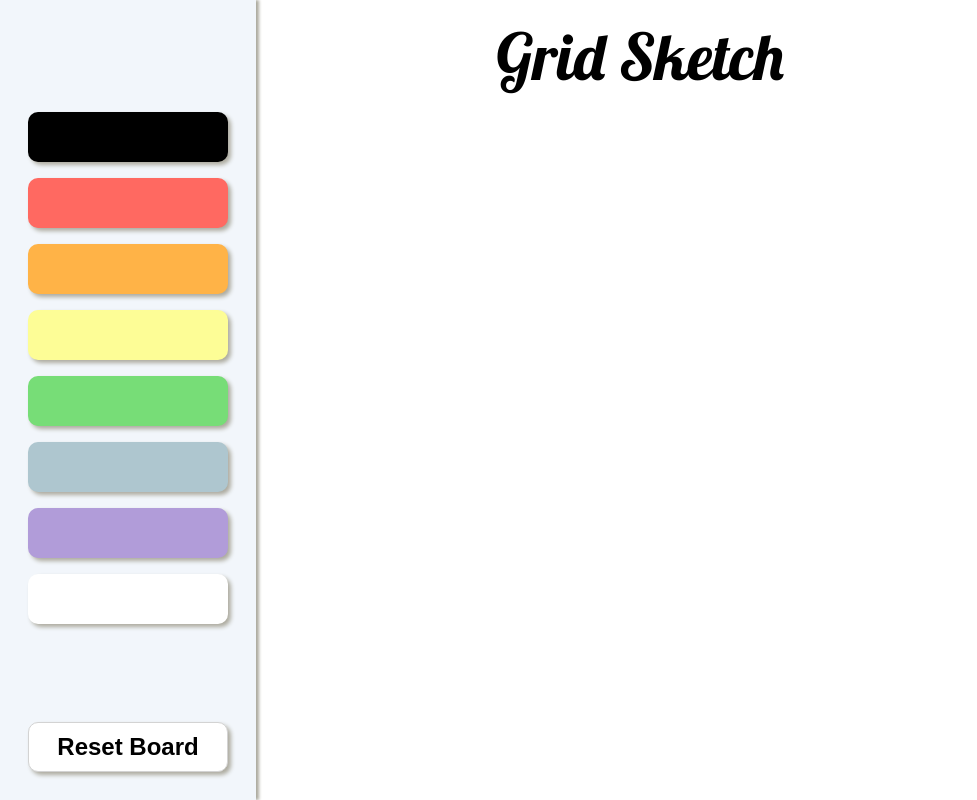
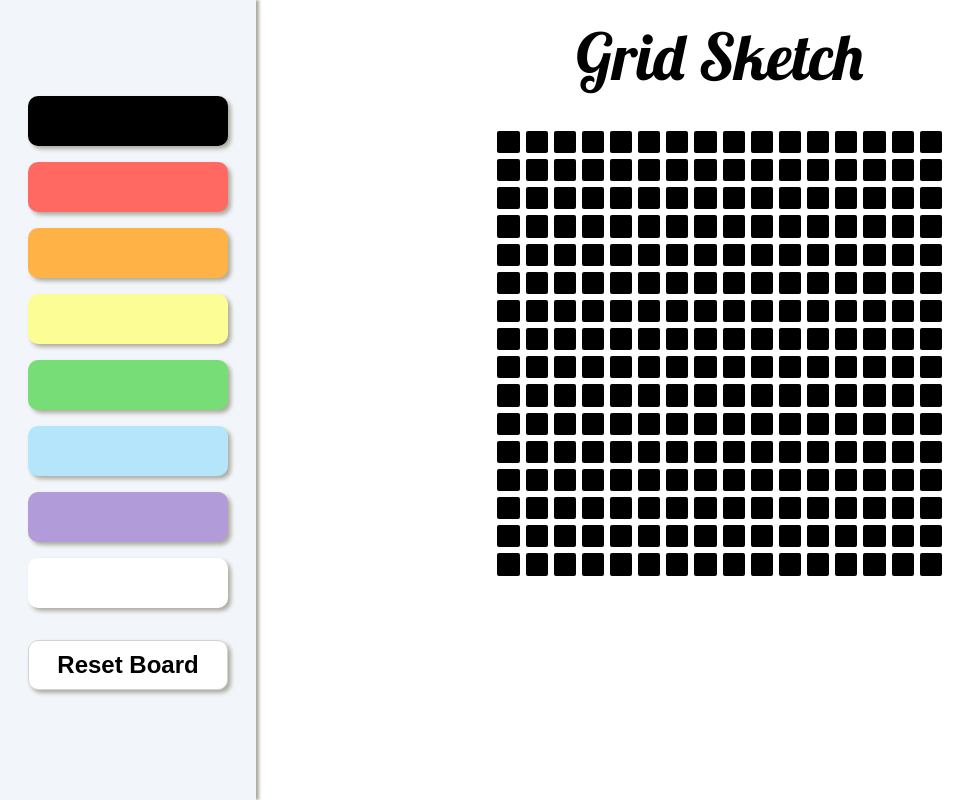
Before and after one commit to stevenbruno/GridSketch, a plain HTML site: page index.html in a window 1280 px wide. Shown: the whole page, without its empty margins (0-977 px from the left). Drawn offline with Linux system fonts and the light colour scheme.

Commit message:
create and style initial grid

```diff
--- a/index.css
+++ b/index.css
@@ -1,6 +1,6 @@
 .main {
-    text-align: center;
-    margin-top: 1rem;
+    margin: 1rem 0 0 20vw;
+    padding-left: 18vw;
 }
 
 
@@ -12,16 +12,18 @@
     top: 0;
     left: 0;
     background-color: #f2f6fb;
-    overflow-x: hidden;
     box-shadow: 3px 0px 3px 0 #adab9f;
     text-align: center;
+    overflow: auto;
 }
 
+
 .sidenav ul {
-    margin-top:  12vh;
+    margin-top:  10vh;
     padding-left: 0;
     display: inline-block;
 }
+
 
 .sidenav ul>div, button {
     margin: 1rem;
@@ -33,7 +35,11 @@
 
 #title {
     font: 4rem 'Lobster', cursive;
+    width: 35.2vw;
+    text-align: center;
+    margin-bottom: 4vh;
 }
+
 
 /* #region Color Buttons */
 
@@ -69,7 +75,7 @@
 }
 
 #blue {
-    background-color: #aec6cf;
+    background-color: #b4e5fb;
     height: 50px;
     width: 200px;
 }
@@ -86,12 +92,6 @@
     width: 200px;
 }
 
-#hidden {
-    visibility: hidden;
-    height: 50px;
-    width: 200px;
-}
-
 /* #endregion Color Buttons */
 
 #reset {
@@ -103,3 +103,16 @@
     width: 200px;
     font: 1.5rem 'Alegreya Sans', sans-serif;
 }
+
+
+#grid_container {
+    display: grid;
+    width: 35.2vw;
+    grid: repeat(16, 2.2vw) / repeat(16, 2.2vw)
+}
+
+.grid_item {
+    background-color: black;
+    border: 3px solid white;
+    border-radius: 5px;
+}
--- a/index.html
+++ b/index.html
@@ -6,6 +6,7 @@
     <title>Grid Sketch</title>
     <link rel="stylesheet" href="index.css">
     <link href="https://fonts.googleapis.com/css?family=Lobster|Alegreya+Sans:800" rel="stylesheet">
+    <script src="index.js" defer></script>
   </head>
   <body>
       <div class="sidenav">
@@ -18,12 +19,11 @@
               <div id="blue"></div>
               <div id="purple"></div>
               <div id="white"></div>
-              <div id="hidden"></div>
               <button type="button" id="reset"><strong>Reset Board</strong></button>
           </ul>
       </div>
       <div class="main">
-          <span id="title"> Grid Sketch </span>
+          <div id="title">Grid Sketch</div>
           <div id="grid_container">
 
           </div>
--- a/index.js
+++ b/index.js
@@ -0,0 +1,15 @@
+let container = document.querySelector('#grid_container');
+
+
+function createGrid(numRows) {
+    for (let i = 0; i < numRows; i++) {
+        for (let j = 0; j < numRows; j++) {
+            let box = document.createElement('div');
+            box.classList.toggle('grid_item')
+            container.appendChild(box);
+        }
+    }
+}
+
+
+createGrid(16);
```
